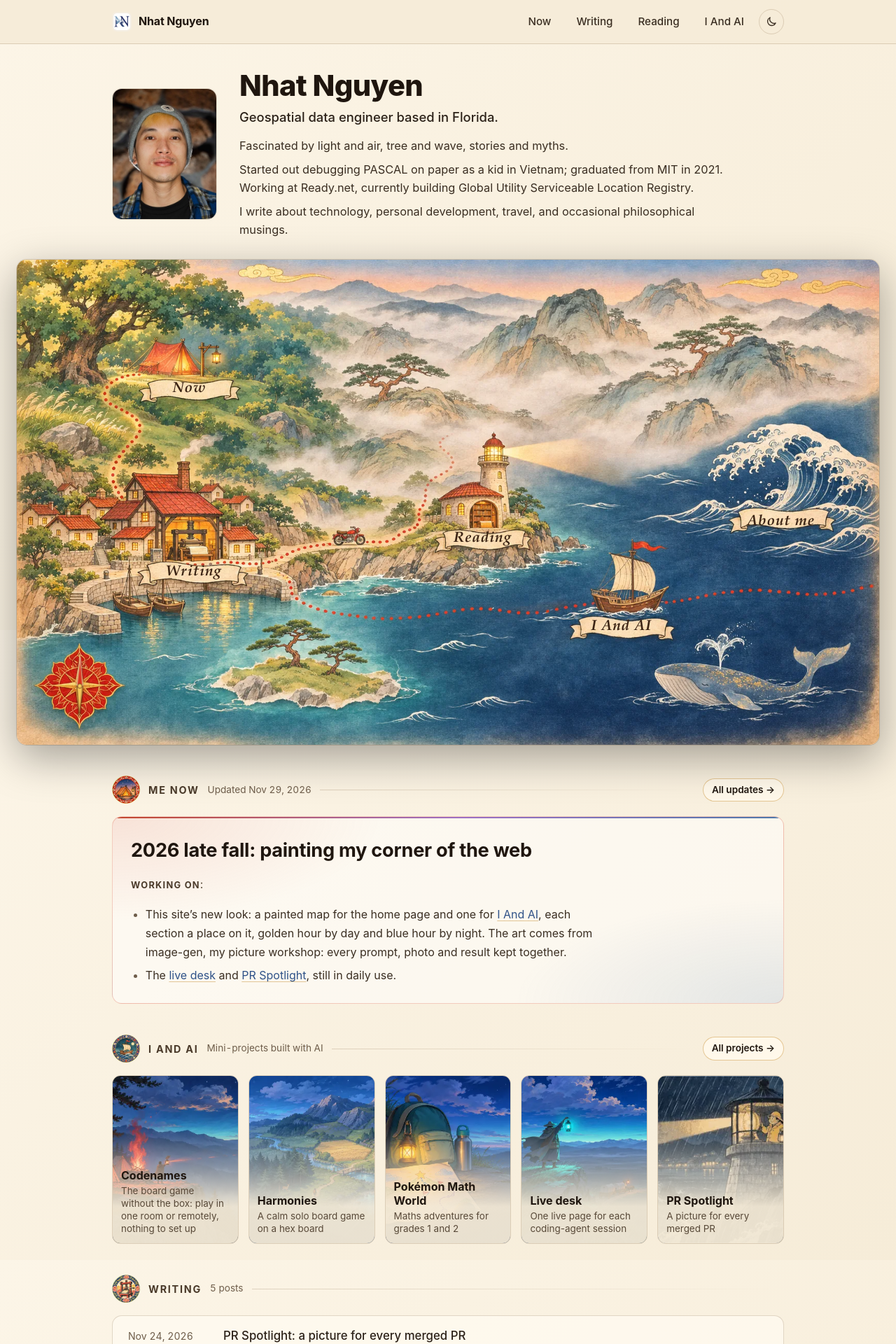
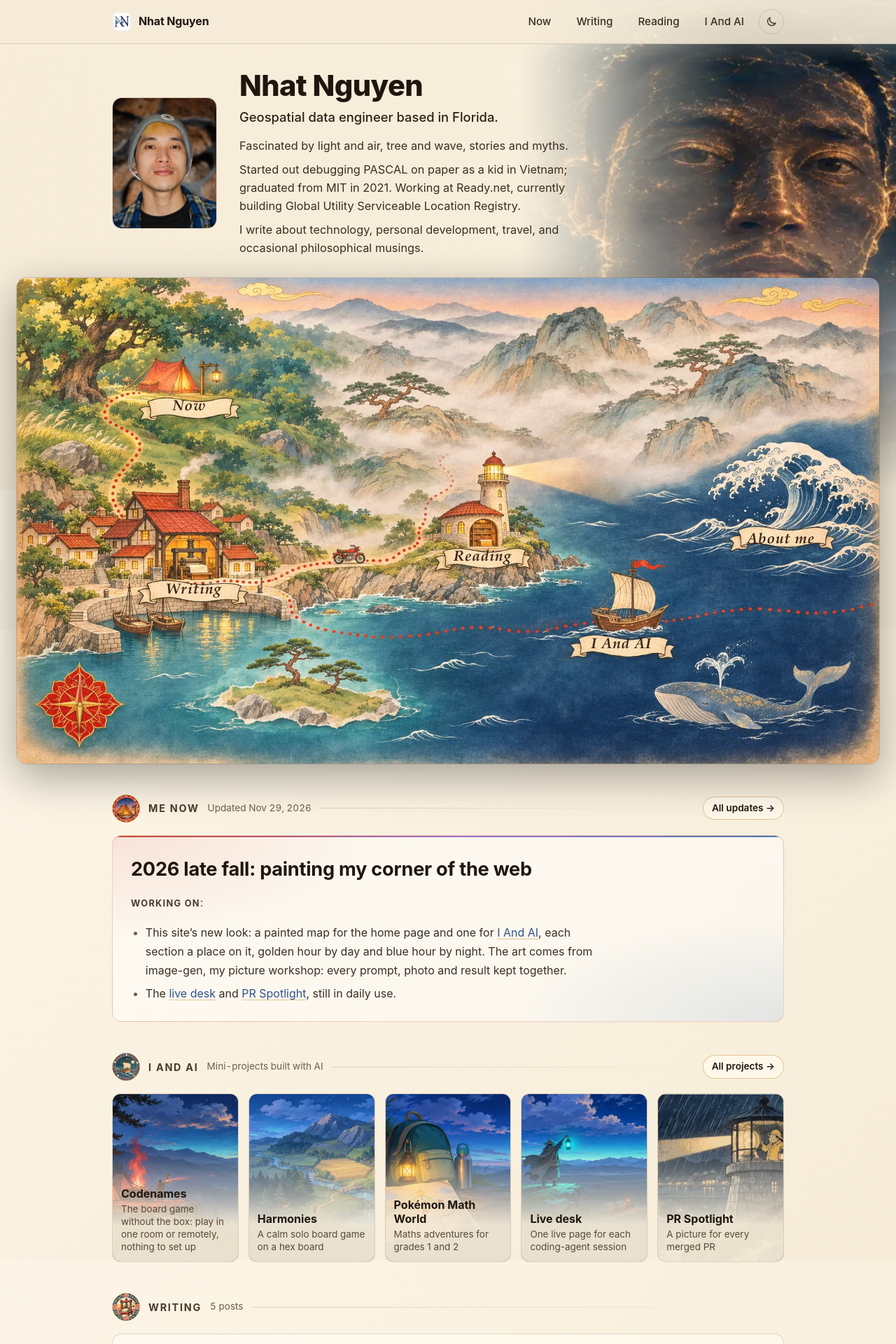
Before and after one commit to ngnnah/ngnnah.github.io, a Jekyll site: the page built from index.html, in a window 1280 px wide. Shown: the top 1920 px of the page at 70% size. Built offline with Jekyll 4.4.1, drawn with Linux system fonts in a browser that asks for light colours.

Commit message:
Bring back Nhat's own touches: his face from orbit behind the intro, and the long night road closing every page
Co-Authored-By: Claude Opus 5.5 <noreply@anthropic.com>

```diff
--- a/_layouts/default.html
+++ b/_layouts/default.html
@@ -21,10 +21,11 @@
   {% feed_meta %}
 </head>
 <body>
-  {%- comment -%} Art from image-gen: the home page's first screen is its map (site-map v6, in index.html); other pages keep Nhat's face as a contour map behind their top. {%- endcomment %}
-  {% unless page.url == '/' %}<div class="backdrop faint" aria-hidden="true">
-    <img src="{{ '/images/art/topo-face.webp' | relative_url }}" alt="">
-  </div>{% endunless %}
+  {%- comment -%} Art from image-gen, Nhat's own touches: on the home page his face seen from orbit, city lights on a night coast, behind the intro above the map; elsewhere his face as a contour map behind the top. {%- endcomment %}
+  <div class="backdrop{% unless page.url == '/' %} faint{% endunless %}" aria-hidden="true">
+    {% if page.url == '/' %}<img src="{{ '/images/art/orbit-face.webp' | relative_url }}" srcset="{{ '/images/art/orbit-face-900.webp' | relative_url }} 900w, {{ '/images/art/orbit-face.webp' | relative_url }} 1672w" sizes="60vw" alt="">
+    {% else %}<img src="{{ '/images/art/topo-face.webp' | relative_url }}" alt="">{% endif %}
+  </div>
 
   <header class="topbar">
     <div class="container">
--- a/css/style.css
+++ b/css/style.css
@@ -160,14 +160,14 @@ img { max-width: 100%; height: auto; }
   mask-image: linear-gradient(to bottom, #000 25%, transparent);
 }
 /* by day the wash would show as a pale box on the lighter paper; the faint face reads without it */
-[data-theme="light"] .backdrop::after { display: none; }
+[data-theme="light"] .backdrop.faint::after { display: none; }
 [data-theme="light"] .backdrop.faint img { opacity: 0.3; }
 .topbar, main, footer, .road { position: relative; z-index: 1; }
 
 .road {
   height: clamp(90px, 15vw, 220px);
   margin-top: 28px;
-  background: url("../images/art/shore-strip.webp") center 45% / cover no-repeat;
+  background: url("../images/art/long-road.webp") center 45% / cover no-repeat;
   -webkit-mask-image: linear-gradient(to bottom, transparent, #000 30%, #000 75%, transparent);
   mask-image: linear-gradient(to bottom, transparent, #000 30%, #000 75%, transparent);
 }
@@ -376,7 +376,8 @@ html { overflow-x: clip; }
   font-weight: 800;
 }
 .intro .subtitle { color: var(--ink); font-size: 1.15rem; font-weight: 500; margin-bottom: 12px; }
-.intro p { color: var(--body); font-size: 1.02rem; line-height: 1.6; max-width: 68ch; }
+.intro p { color: var(--body); font-size: 1.02rem; line-height: 1.6; max-width: 46ch; }
+/* short lines, so the words end before the orbit face on the right */
 .intro p + p { margin-top: 8px; }
 
 /* Two photos, one frame: hover or tap shows the other. */
@@ -669,7 +670,7 @@ footer {
   .backdrop::after { background: linear-gradient(180deg, rgb(var(--wash) / 0.65) 0, rgb(var(--wash) / 0) 90px); }
   .section-head:has(.more) .count { display: none; }
   .minis { grid-auto-columns: 44%; }
-  .intro { grid-template-columns: 1fr; gap: 20px; padding: 28px 0 28px; }
+  .intro { grid-template-columns: 1fr; gap: 20px; padding: 200px 0 28px; }
   .section-head .stamp { width: 32px; height: 32px; }
   .portrait { width: 132px; }
   .intro h1 { font-size: 2.1rem; }
```
